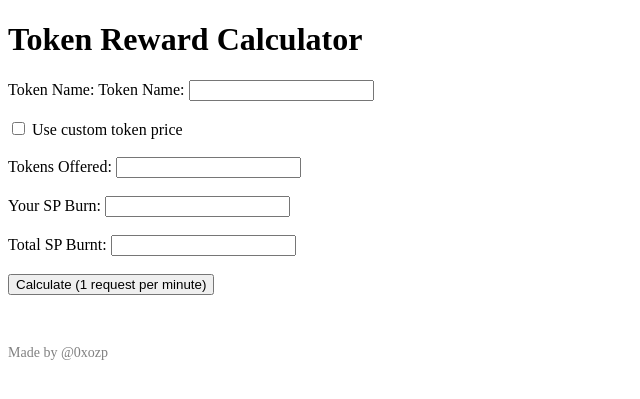
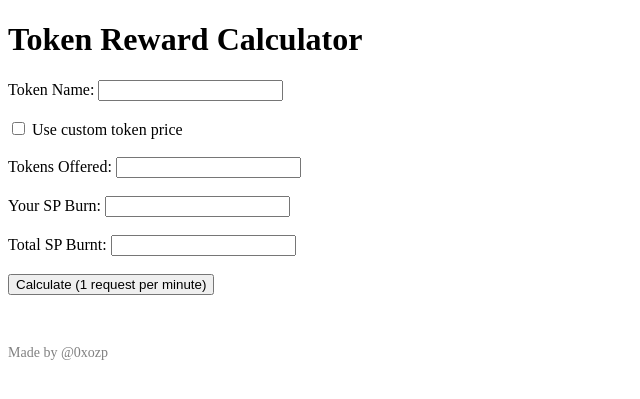
Before and after one commit to ozp3/Mocadrop-Calculator, a Flask app: page / in a window 1280 px wide. Shown: the top 399 px of the page, without its empty margins (0-640 px from the left). Run offline with Flask 3, Linux system fonts and the light colour scheme.

Commit message:
Update index.html

```diff
--- a/templates/index.html
+++ b/templates/index.html
@@ -8,7 +8,6 @@
   <body>
     <h1>Token Reward Calculator</h1>
     <form method="post">
-      <label for="token_name">Token Name:</label>
       <label for="token_name">Token Name:</label>
       <input
         type="text"
```
